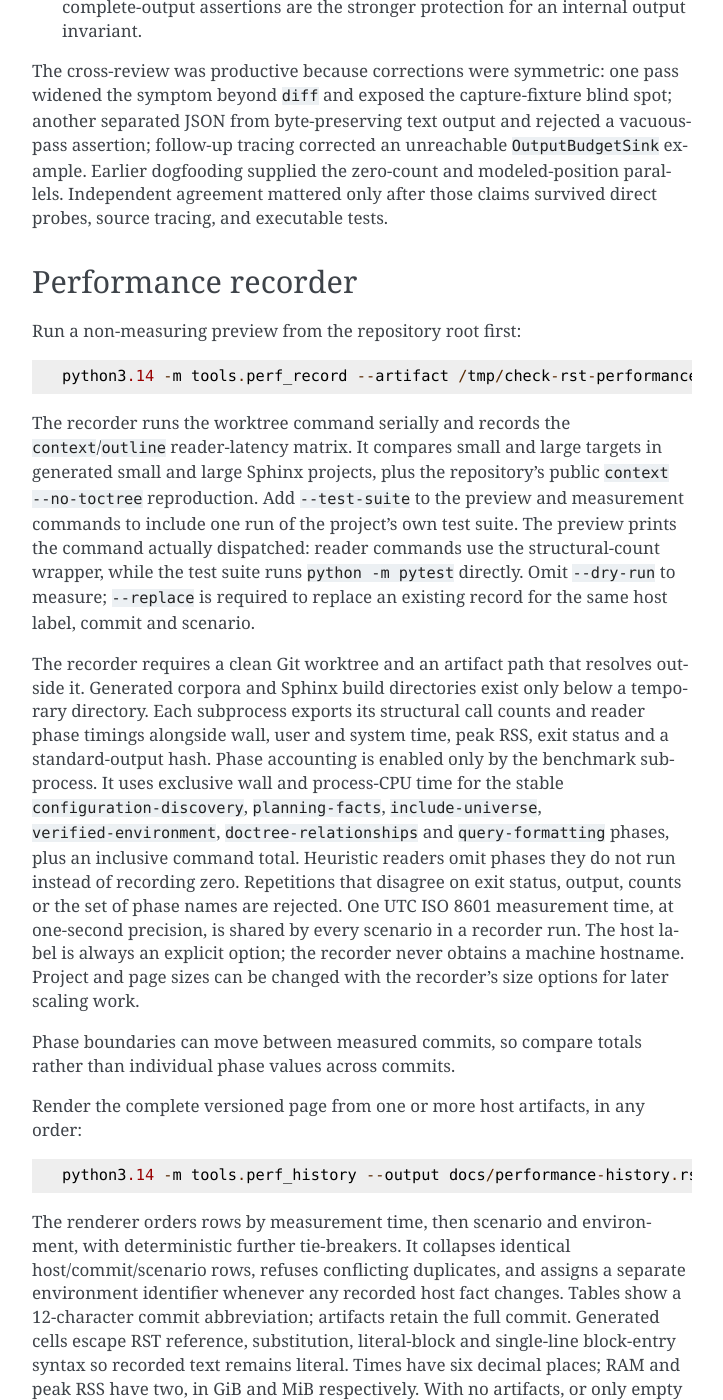
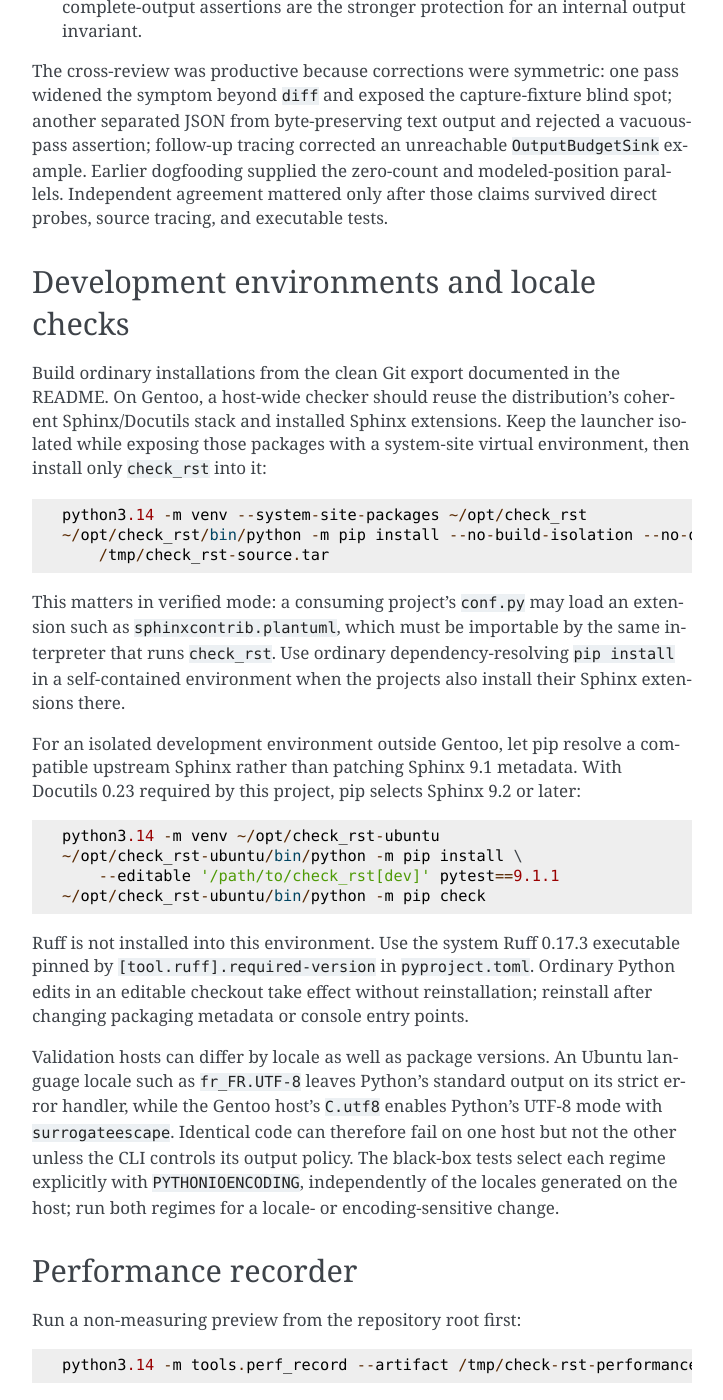
Before and after one commit to dememax/check_rst, a Sphinx documentation site: the page built from docs/development.rst, in a window 1280 px wide and 1400 px high, scrolled down 11698 px. Shown: the whole window, without its empty margins (388-1111 px from the left). Built offline with Sphinx 7.4.7, drawn with Linux system fonts in a browser that asks for light colours; some of the changed text lies outside the part shown.

Commit message:
docs: make README a cold-reader entry point
The existing README led with installation detail and mixed user orientation,
host setup, development workflow, and manual-page mechanics.  A cold reader
had to infer the tool's safety boundary before learning what it does and does
not change.

Reorder it around the user contract: positioning, non-goals, fix boundaries,
all commands, a live outline example, trade-offs, a short clean-export
install, and onward links.  Preserve the provenance and license, move the
Gentoo, isolated-development, and locale material into the development guide,
and remove the version-specific wheel filename in favor of the release
procedure.

The example test executes the worktree package and compares stdout byte for
byte with README.  The GREEN adds PYTHONPATH to that RED test after its first
post-documentation run exposed that the subprocess could not import the src
layout; the asserted command output is unchanged and not weakened.  Live help
also showed that hierarchy is read-only, so README groups it with readers
rather than repeating the planning spec's write grouping.

Validation: the focused documentation selection passes; the explicit RST
check/fix/check loop passes; the pinned candidate validation passes 2788
tests, Ruff format, Ruff check, mypy, and git diff --check.  Its RST steps
correctly skipped before this commit because validate.py selects RST from the
committed base range; committed-HEAD validation follows.

Co-Authored-By: Codex GPT-5 <noreply@openai.com>

```diff
--- a/docs/development.rst
+++ b/docs/development.rst
@@ -558,6 +558,50 @@ vacuous-pass assertion; follow-up tracing corrected an unreachable
 modeled-position parallels.  Independent agreement mattered only after those
 claims survived direct probes, source tracing, and executable tests.
 
+********************************************
+Development environments and locale checks
+********************************************
+
+Build ordinary installations from the clean Git export documented in the
+README.  On Gentoo, a host-wide checker should reuse the distribution's
+coherent Sphinx/Docutils stack and installed Sphinx extensions.  Keep the
+launcher isolated while exposing those packages with a system-site virtual
+environment, then install only ``check_rst`` into it::
+
+   python3.14 -m venv --system-site-packages ~/opt/check_rst
+   ~/opt/check_rst/bin/python -m pip install --no-build-isolation --no-deps \
+       /tmp/check_rst-source.tar
+
+This matters in verified mode: a consuming project's ``conf.py`` may load an
+extension such as ``sphinxcontrib.plantuml``, which must be importable by the
+same interpreter that runs ``check_rst``.  Use ordinary dependency-resolving
+``pip install`` in a self-contained environment when the projects also install
+their Sphinx extensions there.
+
+For an isolated development environment outside Gentoo, let pip resolve a
+compatible upstream Sphinx rather than patching Sphinx 9.1 metadata.  With
+Docutils 0.23 required by this project, pip selects Sphinx 9.2 or later::
+
+   python3.14 -m venv ~/opt/check_rst-ubuntu
+   ~/opt/check_rst-ubuntu/bin/python -m pip install \
+       --editable '/path/to/check_rst[dev]' pytest==9.1.1
+   ~/opt/check_rst-ubuntu/bin/python -m pip check
+
+Ruff is not installed into this environment.  Use the system Ruff 0.17.3
+executable pinned by ``[tool.ruff].required-version`` in ``pyproject.toml``.
+Ordinary Python edits in an editable checkout take effect without
+reinstallation; reinstall after changing packaging metadata or console entry
+points.
+
+Validation hosts can differ by locale as well as package versions.  An Ubuntu
+language locale such as ``fr_FR.UTF-8`` leaves Python's standard output on its
+strict error handler, while the Gentoo host's ``C.utf8`` enables Python's UTF-8
+mode with ``surrogateescape``.  Identical code can therefore fail on one host
+but not the other unless the CLI controls its output policy.  The black-box
+tests select each regime explicitly with ``PYTHONIOENCODING``, independently
+of the locales generated on the host; run both regimes for a locale- or
+encoding-sensitive change.
+
 **********************
 Performance recorder
 **********************
```
Also changed, not shown: README.md (+101 -177 lines), 1 other file.
